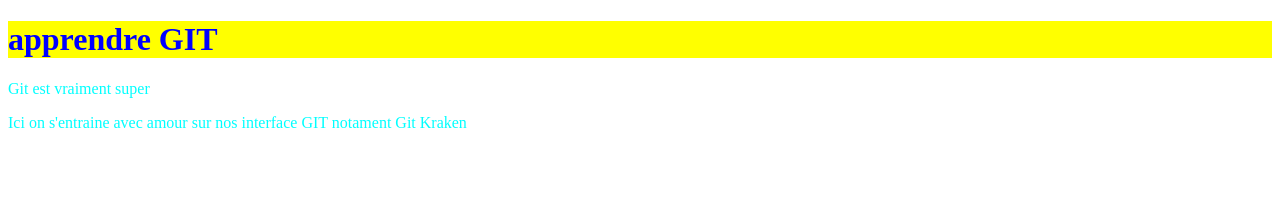
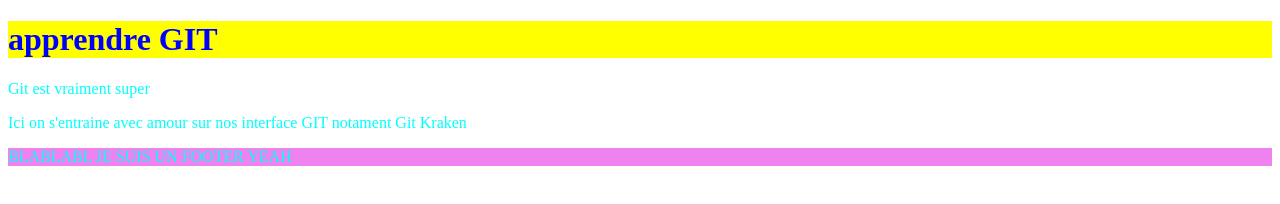
Before and after one commit to fgerdolle/dta_first_repo_git, a plain HTML site: page index.html in a window 1280 px wide. Drawn offline with Linux system fonts and the light colour scheme.

Commit message:
Ajout footer +bg color

```diff
--- a/index.html
+++ b/index.html
@@ -15,5 +15,8 @@
             <p> Git est vraiment super </p>
             <p> Ici on s'entraine avec amour sur nos interface GIT notament Git Kraken</p>
         </main>
+        <footer>
+            <p>BLABLABL JE SUIS UN FOOTER YEAH</p>
+        </footer>
     </body>
 </html>
--- a/styles/styles.css
+++ b/styles/styles.css
@@ -9,3 +9,7 @@ p{
 header{
     background-color: yellow;
 }
+
+footer{
+    background-color: violet;
+}
```
